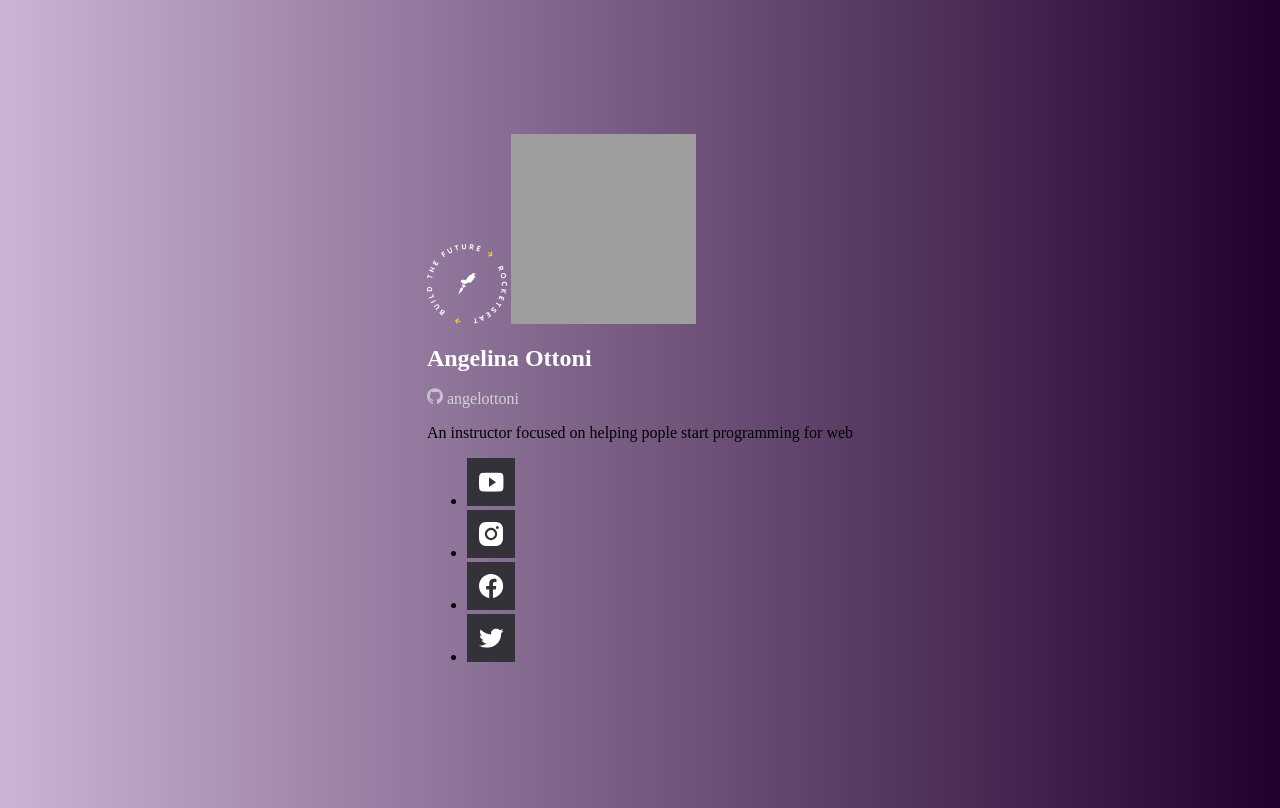
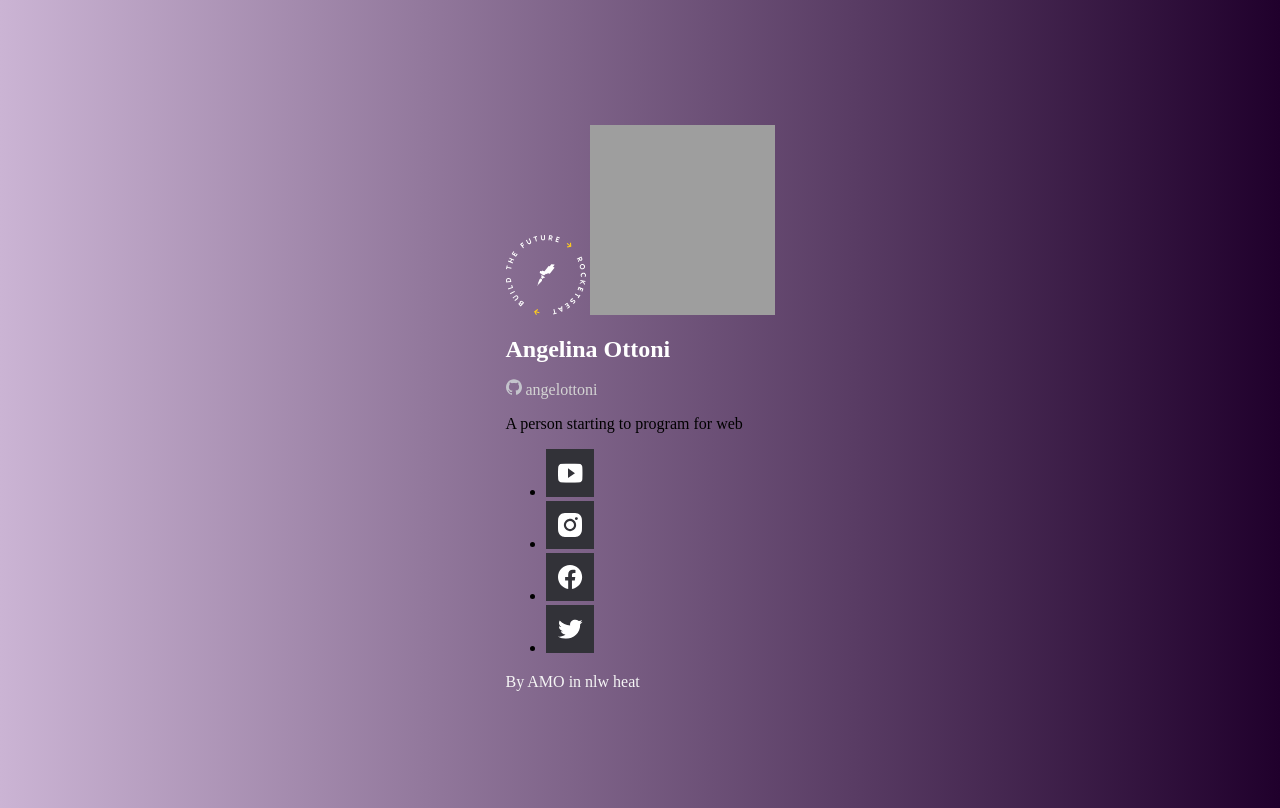
Before and after one commit to AngelOttoni/nlw-heat-origin, a plain HTML site: page index.html in a window 1280 px wide. Drawn offline with Linux system fonts and the light colour scheme; grey boxes are pictures that could not be loaded.

Commit message:
updates e adição do footer

```diff
--- a/index.html
+++ b/index.html
@@ -18,7 +18,9 @@
     <main>
       <div class="container">
         <div class="avatar">
-          <img src="images/build.svg" alt="Selo rocketseat" />
+          <span>
+            <img src="images/build.svg" alt="Selo rocketseat" />
+          </span>
           <img
             src="images/P_20170225_122739_BF.jpg"
             width="185"
@@ -30,7 +32,7 @@
         <a href="https://github.com/AngelOttoni">
           <img src="images/github 2.svg" alt="ícone GitHub" /> angelottoni</a
         >
-        <p>An instructor focused on helping pople start programming for web</p>
+        <p>A person starting to program for web</p>
         <ul>
           <li>
             <a href="https://www.youtube.com/">
@@ -70,6 +72,7 @@
           </li>
         </ul>
       </div>
+      <footer>By AMO in nlw heat</footer>
     </main>
   </body>
 </html>
```
